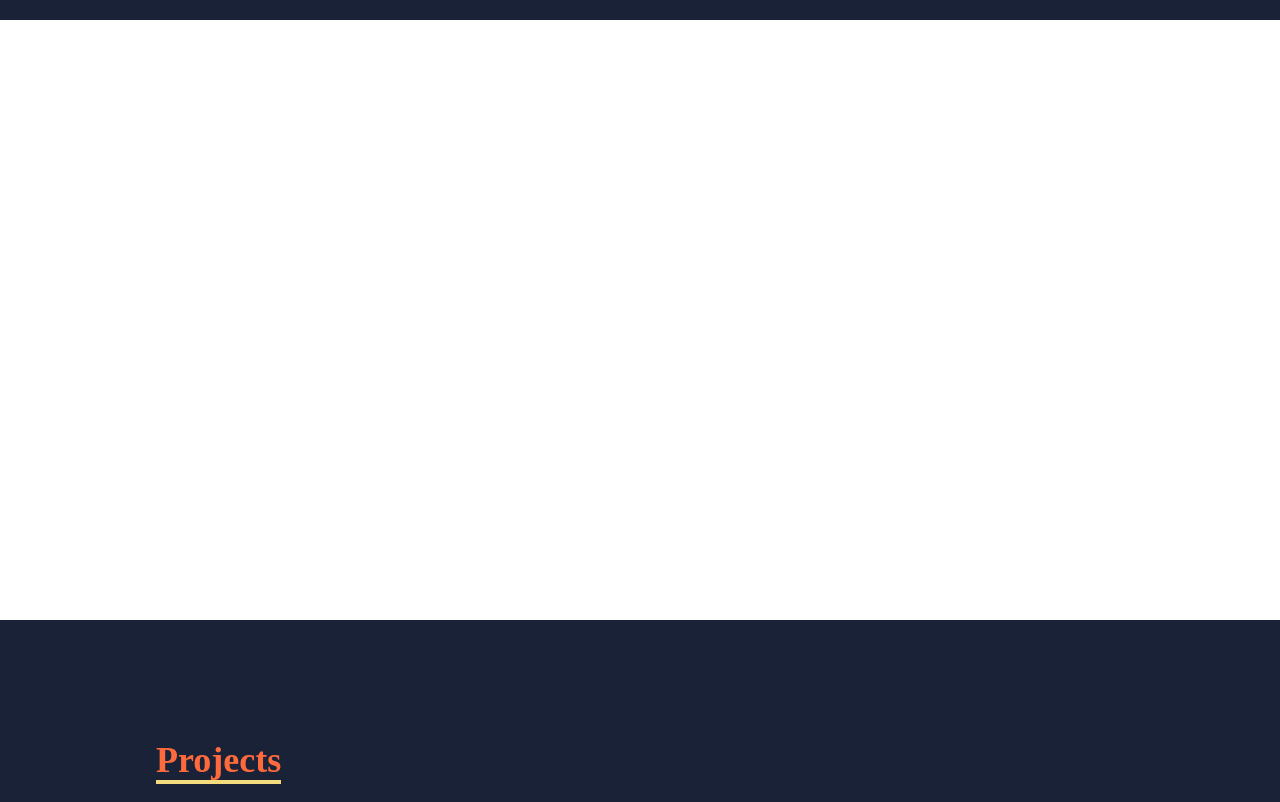
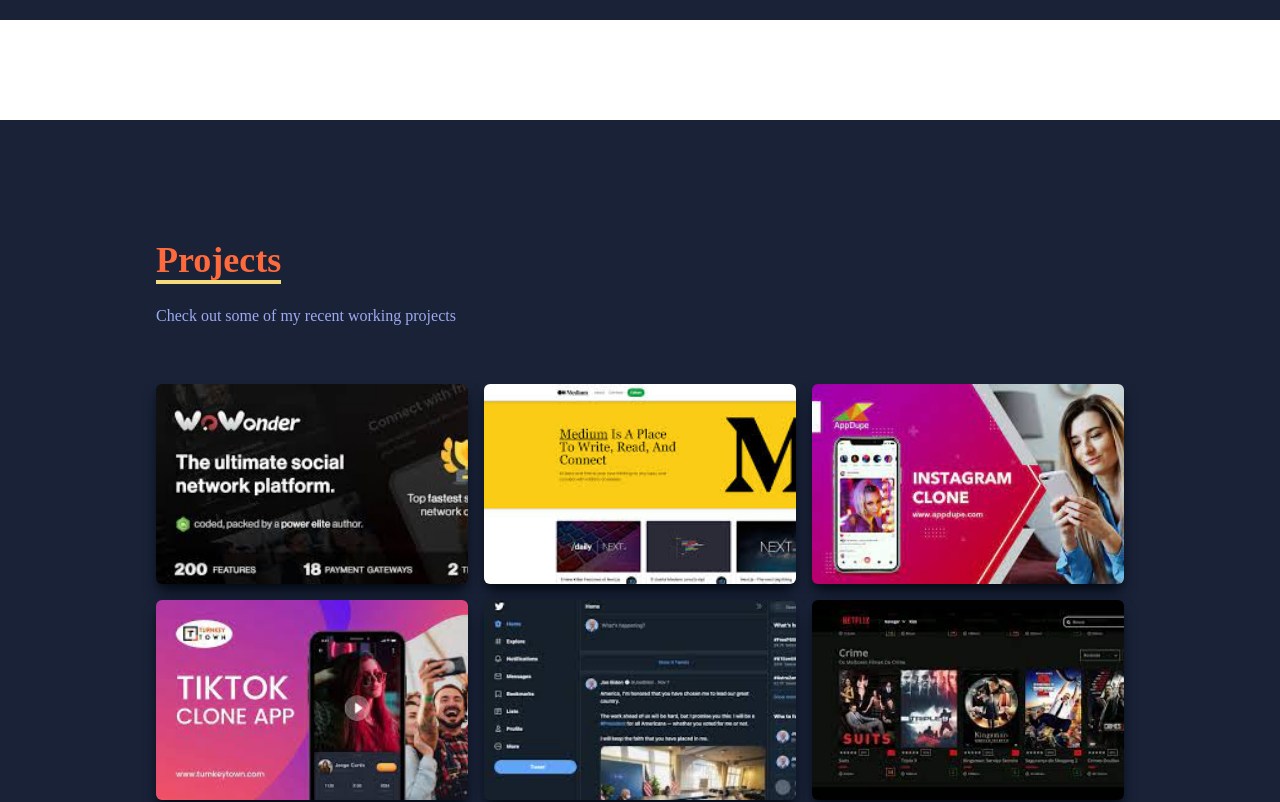
Before and after one commit to auma2022/phase2_project, a React (Create React App) app: page / in a window 1280 px wide. Shown: the part 2980-3782 px from the top of the page. Built offline with nearby package versions, Linux system fonts and the light colour scheme.

Commit message:
add respoonsiveness

```diff
--- a/src/components/Work.jsx
+++ b/src/components/Work.jsx
@@ -8,7 +8,7 @@
 
 const Work = () => {
   return (
-    <div name='projects' className='w-full h-screen mt-[600px] text-[#9daaf2] bg-[#1a2238]'>
+    <div name='projects' className='w-full h-screen mt-[100px] text-[#9daaf2] bg-[#1a2238]'>
       <div className='max-w-[1000px] mx-auto p-4 flex flex-col justify-center w-full h-full'>
         <div className='pb-8'>
           <p className='text-4xl font-bold inline border-b-4 text-[#ff6a3d] border-[#f4db7d]'>
```
